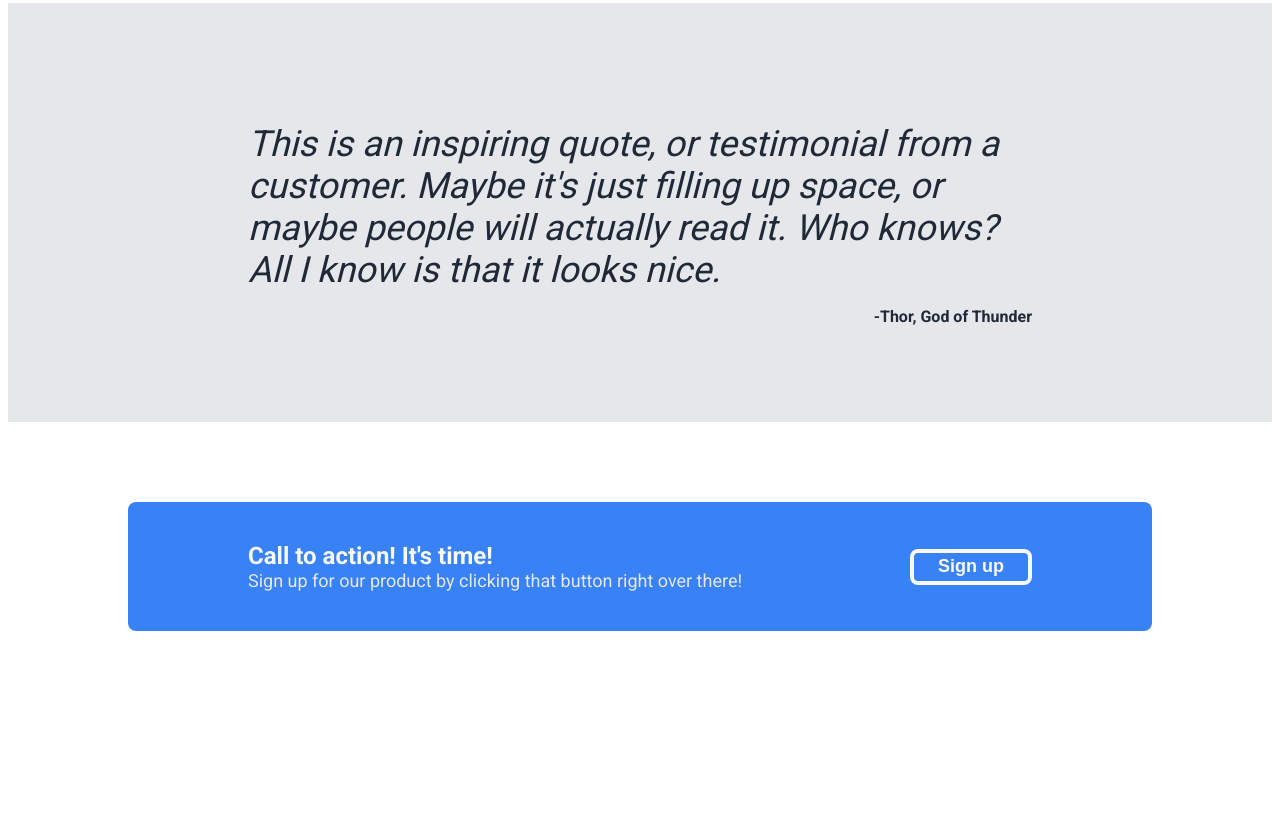
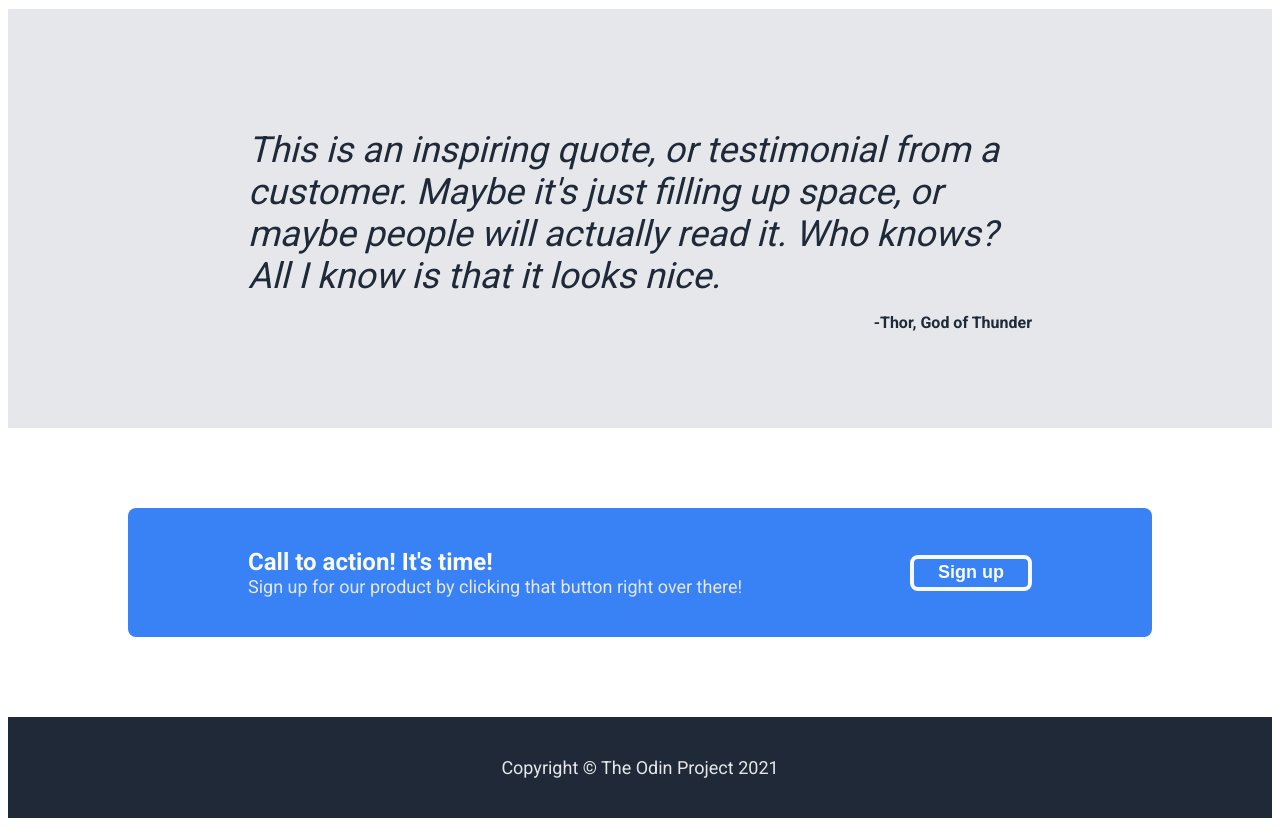
Before and after one commit to rutabageldev/landing-page, a website: page index.html in a window 1280 px wide. Shown: the part 865-1691 px from the top of the page. Before the commit the page ends 1576 px from the top, so only its background shows below. Drawn offline with Linux system fonts and the light colour scheme.

Commit message:
Added footer, fixed button, and linted
Added the footer section, corrected font-size for the top button, lint tested, and corrected errors.

```diff
--- a/index.html
+++ b/index.html
@@ -62,4 +62,8 @@
         </div>
         <button class="button-action">Sign up</button>
     </div>
+
+    <div class="footer-container">
+        <span class="footer-text">Copyright &copy; The Odin Project 2021</span>
+    </div>
 </body>
--- a/style.css
+++ b/style.css
@@ -44,7 +44,7 @@ ul{
   color: var(--color-light-secondary);
   display: flex;
   font-size: var(--font-size-small);
-  gap: var(--gap-small);
+  gap: var(--gap-mid);
   list-style: none;
 }
 
@@ -185,12 +185,27 @@ ul{
   padding: 0;
 }
 
+/* === Footer Styling === */
+.footer-container {
+  align-items: center;
+  background-color: var(--color-header);
+  display: flex;
+  justify-content: center;
+  padding: var(--gap-large) 0;
+}
+
+.footer-text {
+  color: var(--color-light-secondary);
+  font-size: var(--font-size-small);
+}
+
 /* === Button Styling === */
 button {
   background-color: var(--color-button);
   border: none;
   border-radius: 8px;
   color: var(--color-light-primary);
+  font-size: var(--font-size-small);
   font-weight: 900;
   padding: 8px 24px;
 }
```
